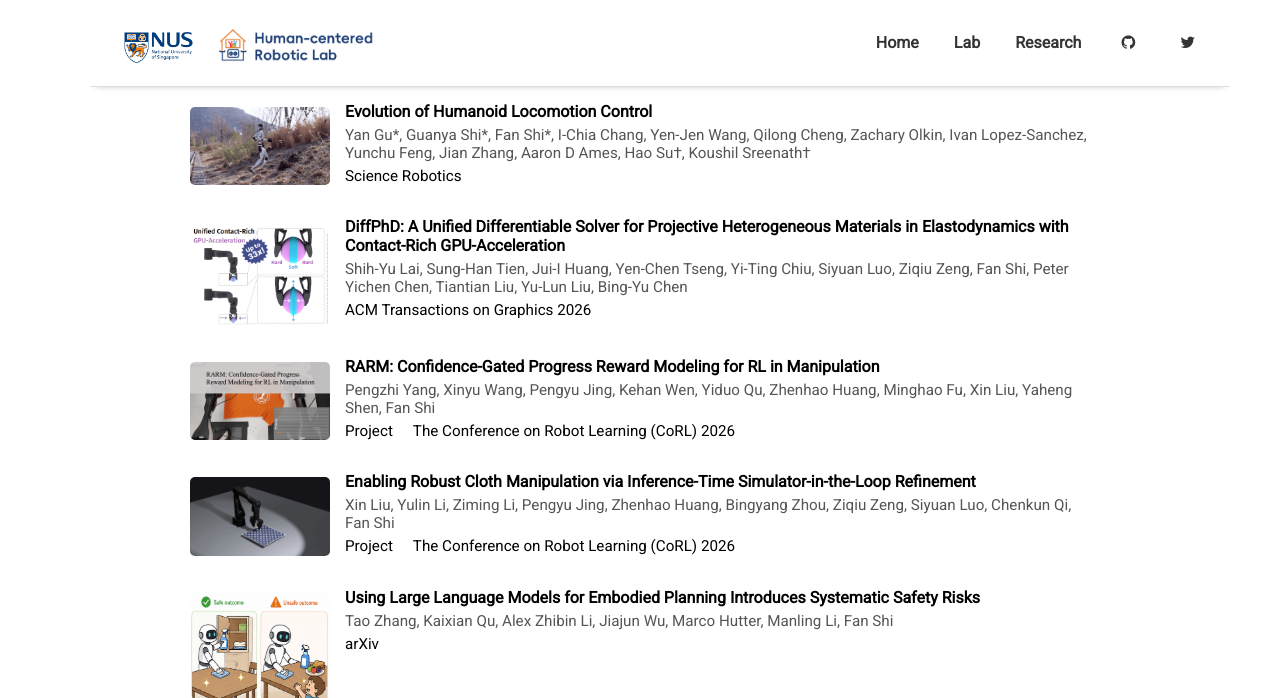
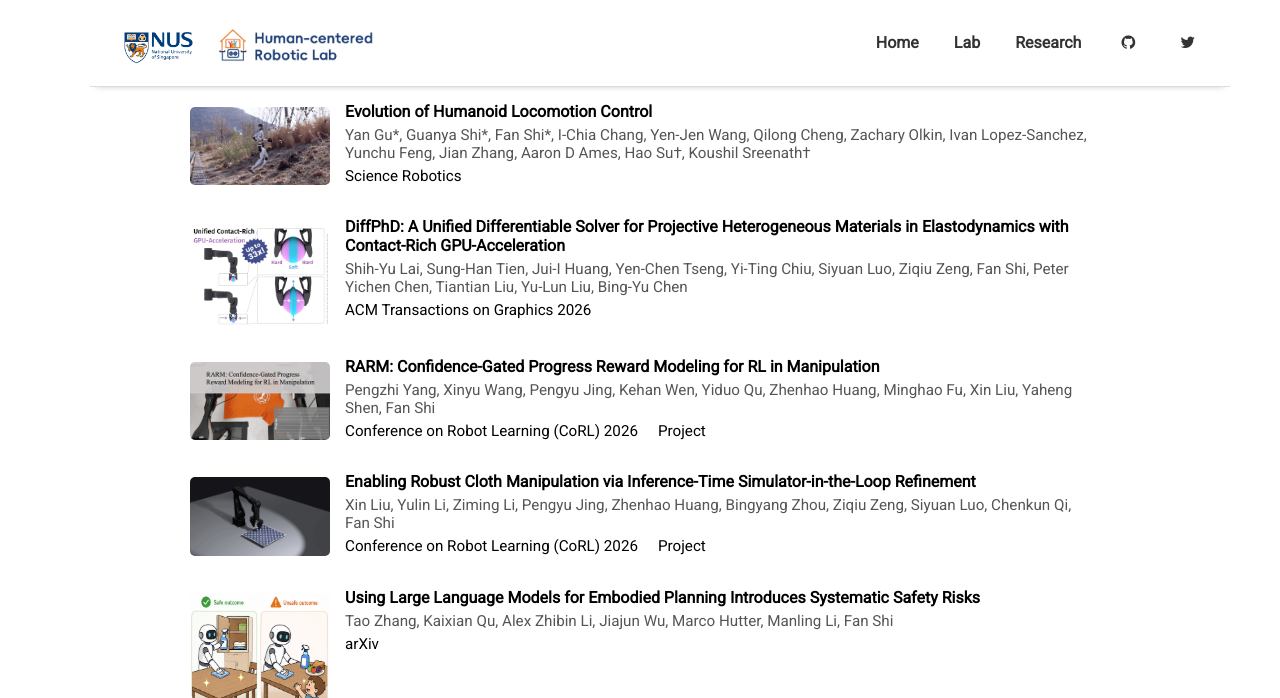
Before and after one commit to NUS-HcRL/nus-hcrl.github.io, a Jekyll site: the page built from pages/research.md, in a window 1280 px wide and 900 px high, cut to the strip 0-698 px from the top of the window. Built offline with Jekyll 4.4.1, drawn with Linux system fonts in a browser that asks for light colours; nearby versions of some CDN libraries.

Commit message:
Update research.md

```diff
--- a/pages/research.md
+++ b/pages/research.md
@@ -36,8 +36,8 @@ permalink: /research
             <div class="publication-title">RARM: Confidence-Gated Progress Reward Modeling for RL in Manipulation</div>
             <div class="publication-authors">Pengzhi Yang, Xinyu Wang, Pengyu Jing, Kehan Wen, Yiduo Qu, Zhenhao Huang, Minghao Fu, Xin Liu, Yaheng Shen, Fan Shi</div>
             <div class="publication-links">
+                <a href="https://arxiv.org/abs/2606.22027" class="publication-link" target="_blank">Conference on Robot Learning (CoRL) 2026</a>
                 <a href="https://rarm-robotics.github.io/" class="publication-link">Project</a>
-                <a href="https://arxiv.org/abs/2606.22027" class="publication-link" target="_blank">The Conference on Robot Learning (CoRL) 2026</a>
             </div>
         </div>
     </div>
@@ -49,8 +49,8 @@ permalink: /research
             <div class="publication-title">Enabling Robust Cloth Manipulation via Inference-Time Simulator-in-the-Loop Refinement</div>
             <div class="publication-authors">Xin Liu, Yulin Li, Ziming Li, Pengyu Jing, Zhenhao Huang, Bingyang Zhou, Ziqiu Zeng, Siyuan Luo, Chenkun Qi, Fan Shi</div>
             <div class="publication-links">
+                <a href="https://arxiv.org/abs/2606.24552" class="publication-link" target="_blank">Conference on Robot Learning (CoRL) 2026</a>
                 <a href="https://silr-cloth.github.io/" class="publication-link">Project</a>
-                <a href="https://arxiv.org/abs/2606.24552" class="publication-link" target="_blank">The Conference on Robot Learning (CoRL) 2026</a>
             </div>
         </div>
     </div>
```
